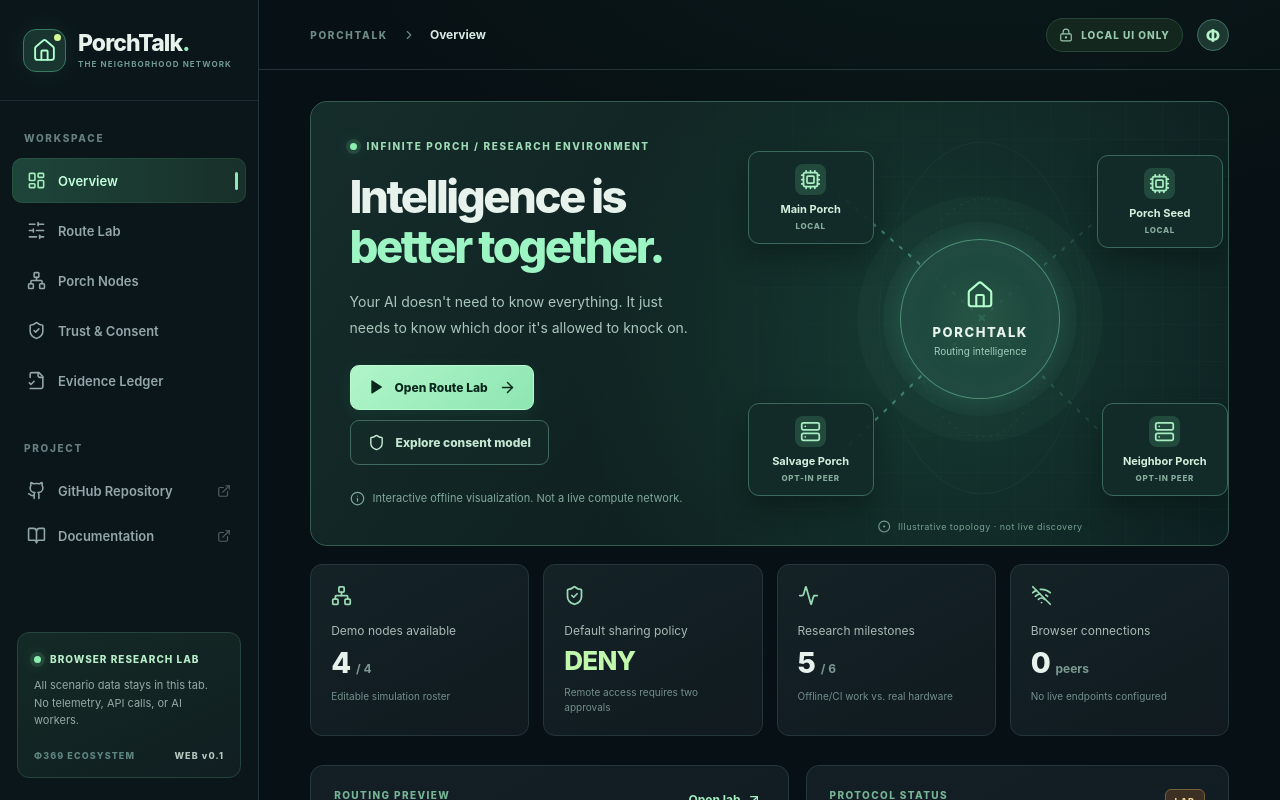
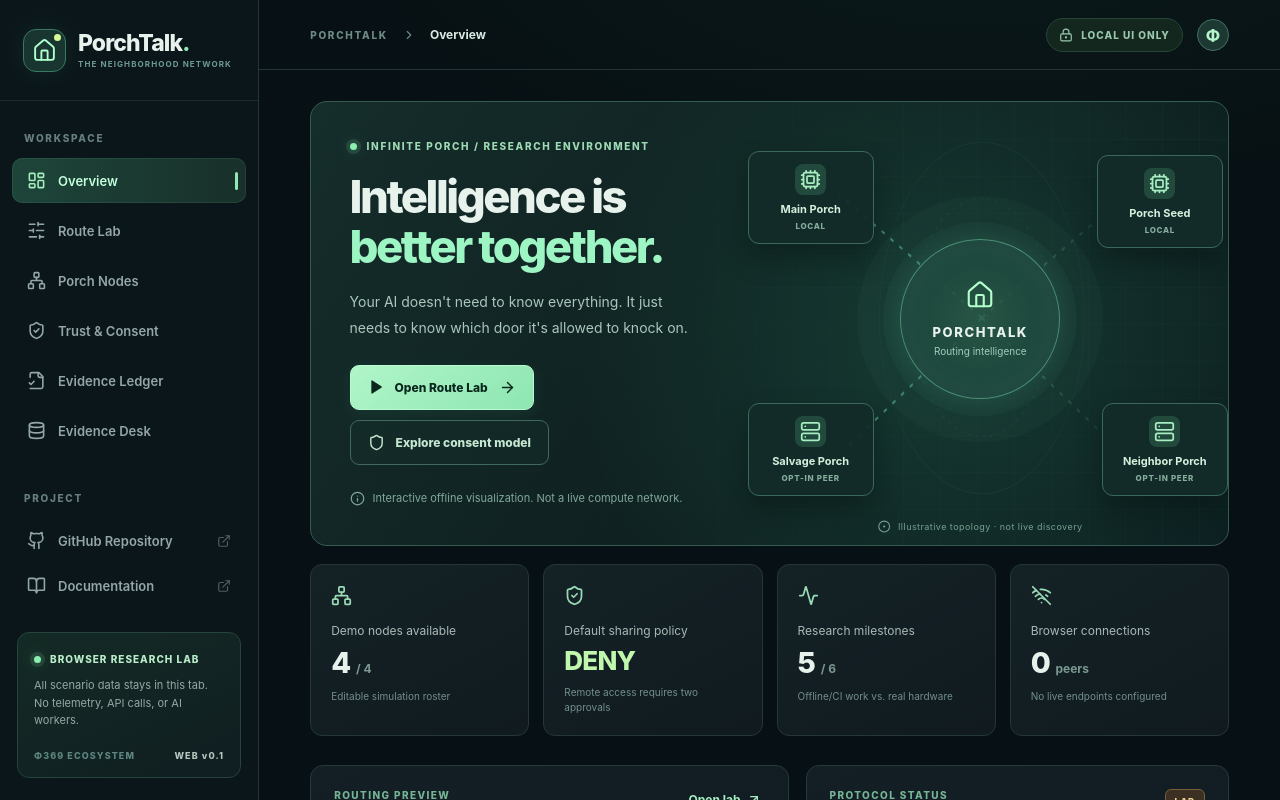
Before and after one commit to MichaelWave369/PorchTalk, a React (Vite) app in the folder web/: page / in a window 1280 px wide. Shown: the top 800 px of the page. Built offline with nearby package versions, Linux system fonts and the light colour scheme.

Commit message:
feat(web): add Evidence Desk to PorchTalk main navigation and route views

```diff
--- a/web/src/App.jsx
+++ b/web/src/App.jsx
@@ -1,5 +1,6 @@
 import React, { useMemo, useState } from 'react'
 import { decide } from './routing.js'
+import EvidenceDesk from './EvidenceDesk.jsx'
 import {
   Activity, ArrowDownRight, ArrowRight, ArrowUpRight, Ban, BookOpen, Cable,
   Check, CheckCircle2, ChevronDown, ChevronRight, CircleDot, Clock3,
@@ -50,6 +51,7 @@ const NAV = [
   { id: 'nodes', label: 'Porch Nodes', Icon: Network },
   { id: 'trust', label: 'Trust & Consent', Icon: ShieldCheck },
   { id: 'evidence', label: 'Evidence Ledger', Icon: FileCheck2 },
+  { id: 'desk', label: 'Evidence Desk', Icon: Database },
 ]
 
 const GATES = [
@@ -444,6 +446,12 @@ function App() {
           <div className="inline-note"><ShieldAlert size={20} /><div><strong>Browser toggles are not real resource grants.</strong><p>No cryptographic keys or identities are created in this website. For the implemented Python research code, review the audited limitations and the manual pairing runbooks in the repository.</p></div></div>
         </>}
 
+        {page === 'desk' && <>
+          <SectionHeading eyebrow="FIELD DESK / OFFLINE EVIDENCE" title="The Evidence Desk"
+            text="Read Windows observation reports and compare two signed-handshake claim receipts, entirely in this browser tab. No private files or actual network connections." />
+          <EvidenceDesk />
+        </>}
+
         {page === 'evidence' && <>
           <SectionHeading eyebrow="LEDGER / VERIFIED BOUNDARIES" title="Evidence & Gates"
             text="A research milestone counts only for what it actually demonstrated. Green CI is good evidence for tests, not proof of a secure distributed compute network."
```
